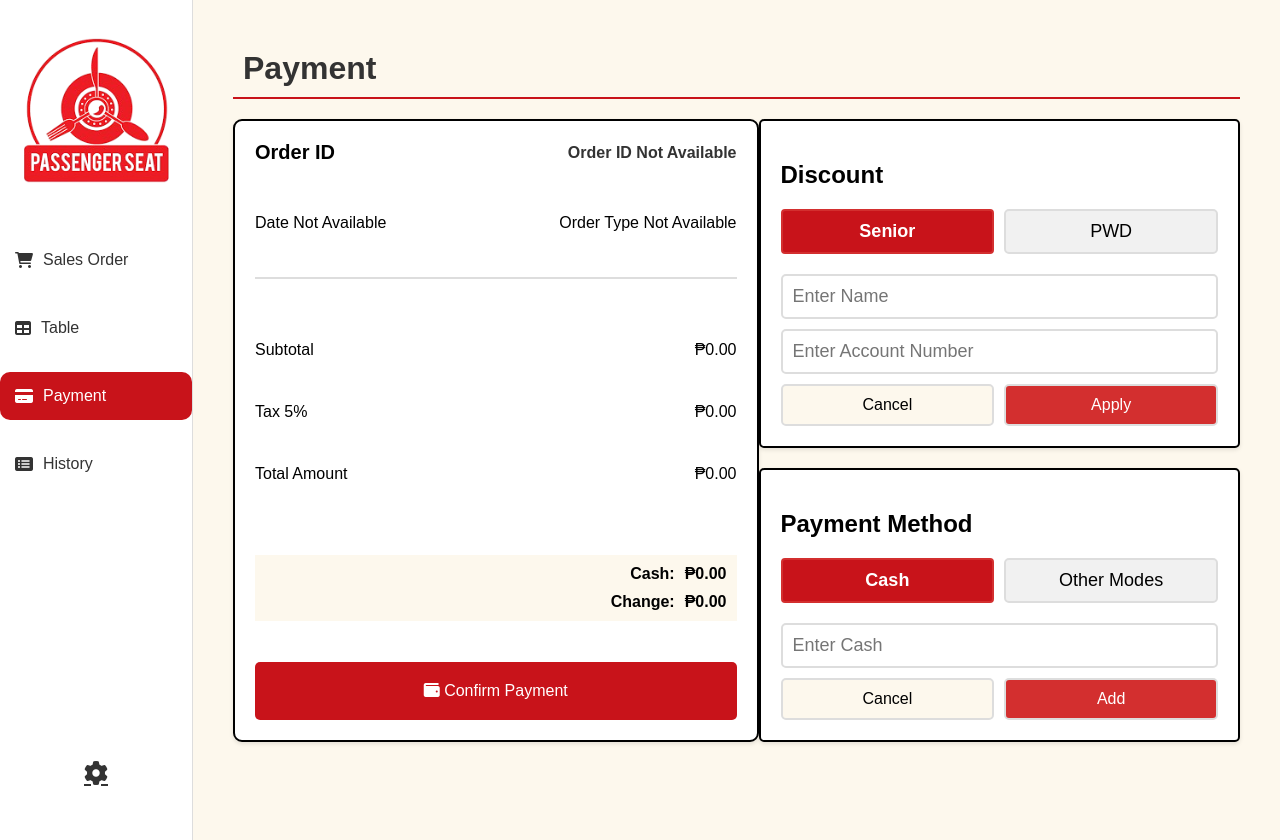
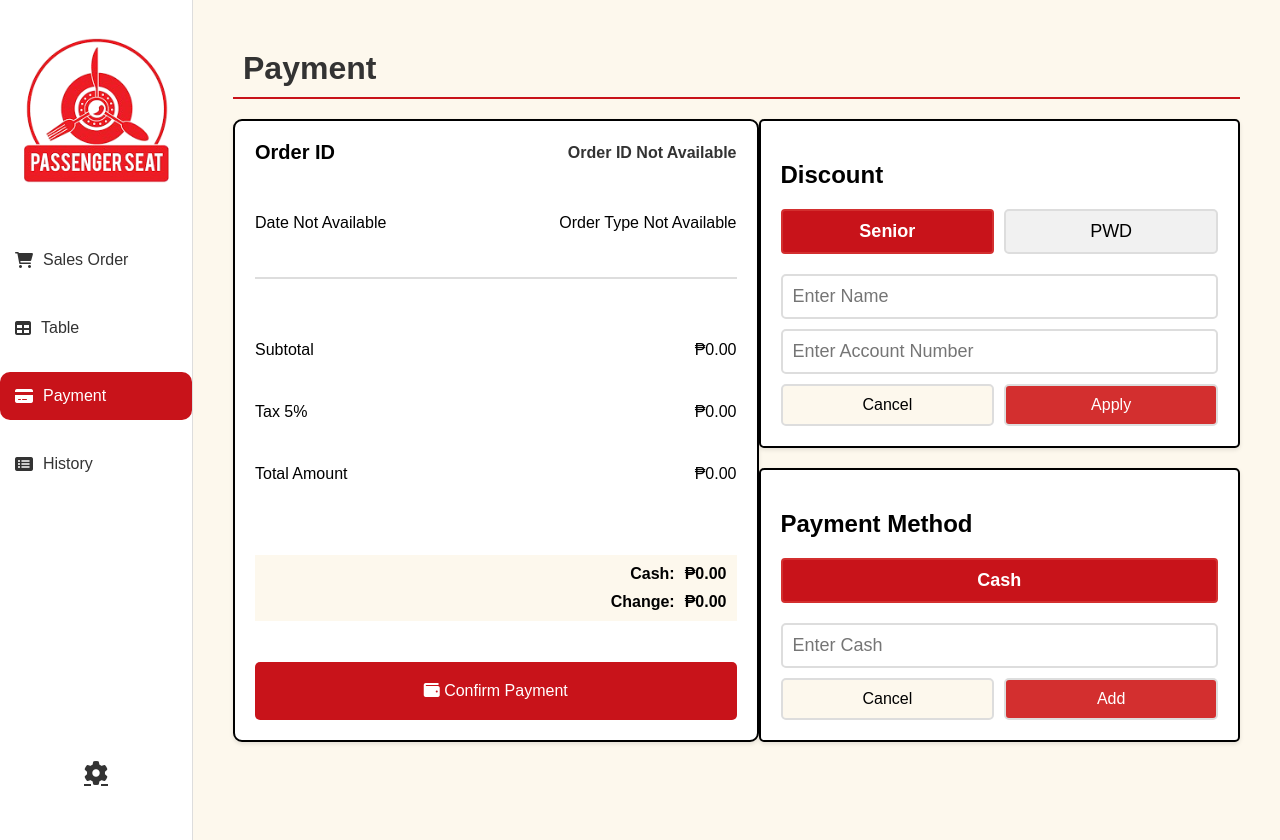
Before and after one commit to ClarriseCabansag/Hospitality, a Flask app: page /payment in a window 1280 px wide. Run offline with Flask 3, Linux system fonts and the light colour scheme.

Commit message:
Update payment.html

```diff
--- a/templates/payment.html
+++ b/templates/payment.html
@@ -91,7 +91,6 @@
                 <h2>Payment Method</h2>
                 <div class="tabs">
                     <button class="tab-btn active">Cash</button>
-                    <button class="tab-btn">Other Modes</button>
                 </div>
                 <div class="payment-input">
                   <input type="text" id="cash-input" placeholder="Enter Cash" />
```
